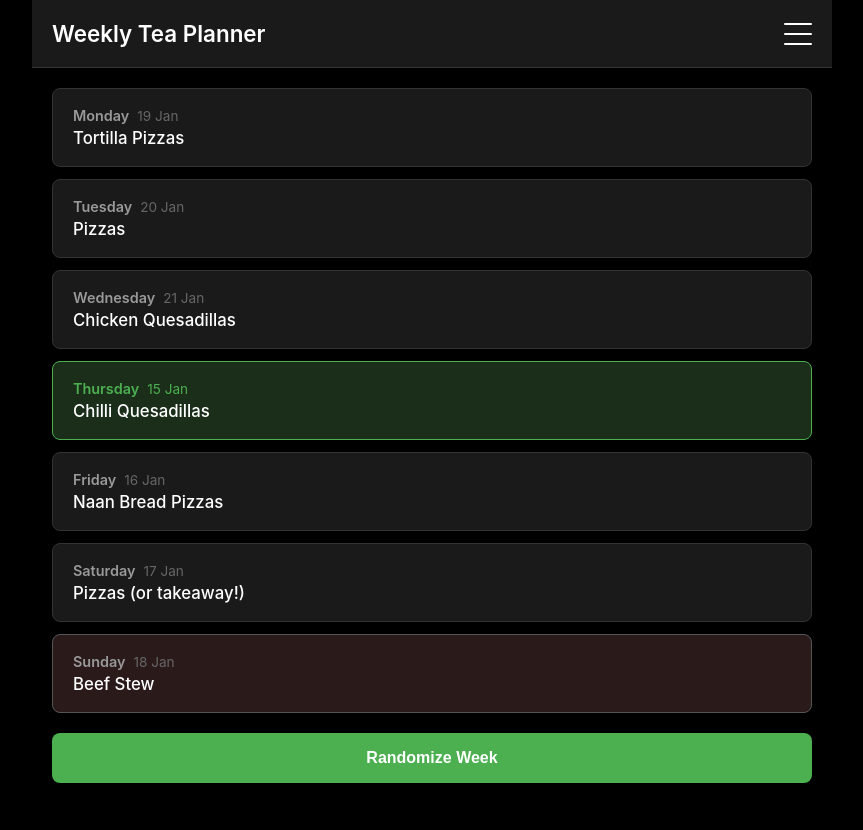
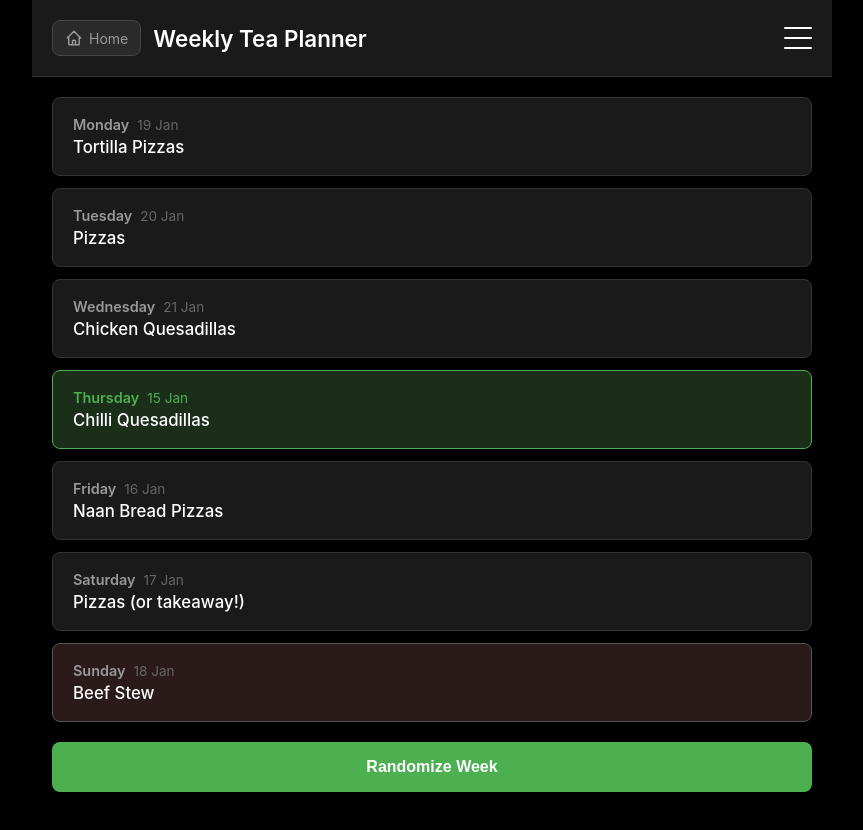
Before and after one commit to karlvincent7-cpu/teaplanner, a plain HTML site: page index.html in a window 1280 px wide. Shown: the whole page, without its empty margins (208-1071 px from the left). Drawn offline with Linux system fonts and the light colour scheme.

Commit message:
Update index.html
Added home button

```diff
--- a/index.html
+++ b/index.html
@@ -36,6 +36,31 @@
             justify-content: space-between;
             align-items: center;
             border-bottom: 1px solid #333;
+        }
+
+        .home-btn {
+            display: inline-flex;
+            align-items: center;
+            gap: 6px;
+            padding: 8px 12px;
+            background: #2a2a2a;
+            border: 1px solid #444;
+            color: #999;
+            text-decoration: none;
+            border-radius: 8px;
+            font-size: 14px;
+            transition: all 0.2s;
+        }
+
+        .home-btn:active {
+            background: #333;
+            color: #fff;
+            transform: scale(0.95);
+        }
+
+        .home-btn svg {
+            width: 18px;
+            height: 18px;
         }
 
         h1 {
@@ -450,7 +475,15 @@
     <div class="container">
         <!-- Header with Burger Menu -->
         <div class="header">
-            <h1>Weekly Tea Planner</h1>
+            <div style="display: flex; align-items: center; gap: 12px;">
+                <a href="https://karlvincent7-cpu.github.io/Lumley/" class="home-btn">
+                    <svg fill="none" stroke="currentColor" viewBox="0 0 24 24">
+                        <path stroke-linecap="round" stroke-linejoin="round" stroke-width="2" d="M3 12l2-2m0 0l7-7 7 7M5 10v10a1 1 0 001 1h3m10-11l2 2m-2-2v10a1 1 0 01-1 1h-3m-6 0a1 1 0 001-1v-4a1 1 0 011-1h2a1 1 0 011 1v4a1 1 0 001 1m-6 0h6"/>
+                    </svg>
+                    <span>Home</span>
+                </a>
+                <h1>Weekly Tea Planner</h1>
+            </div>
             <div class="burger" onclick="toggleMenu()">
                 <span></span>
                 <span></span>
```
